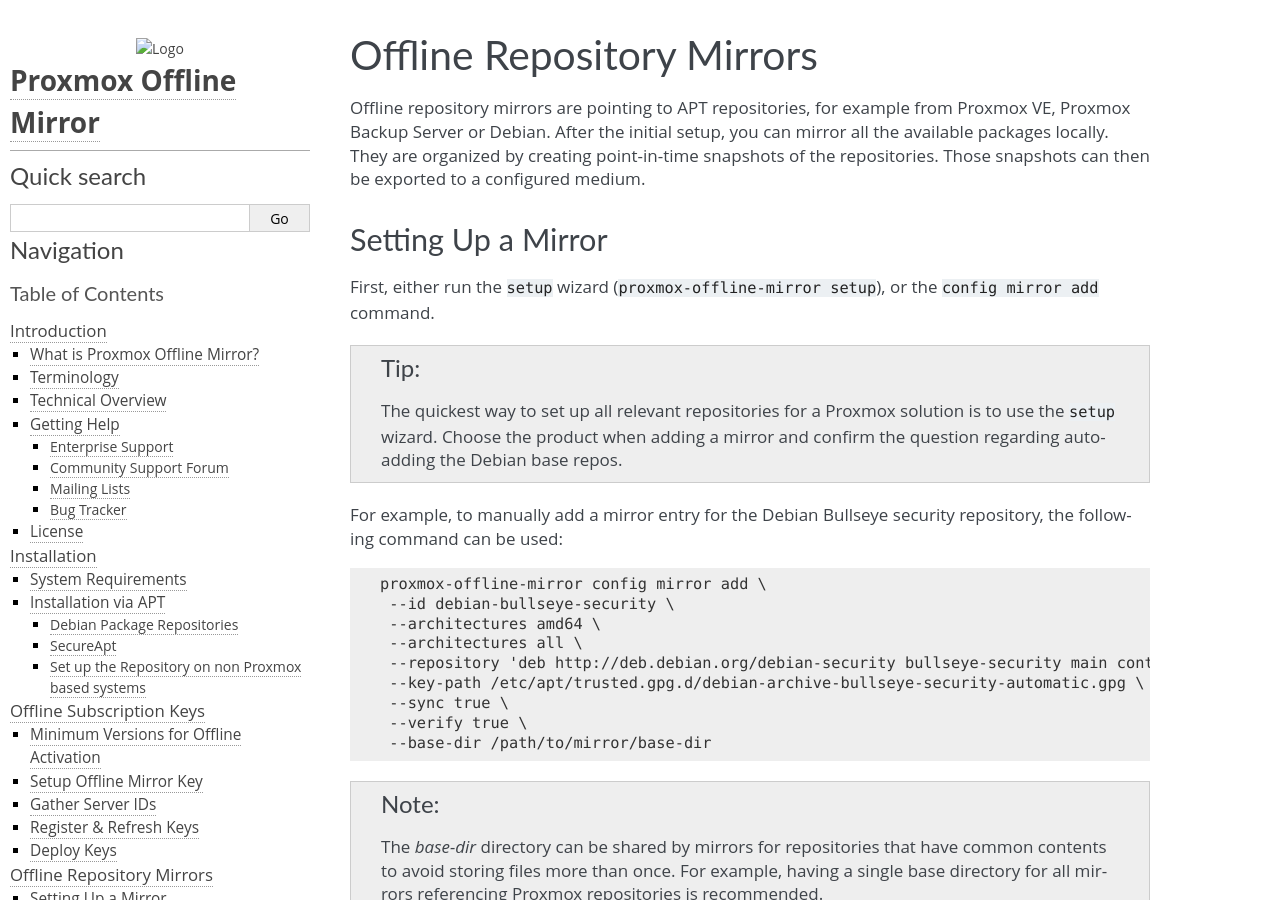
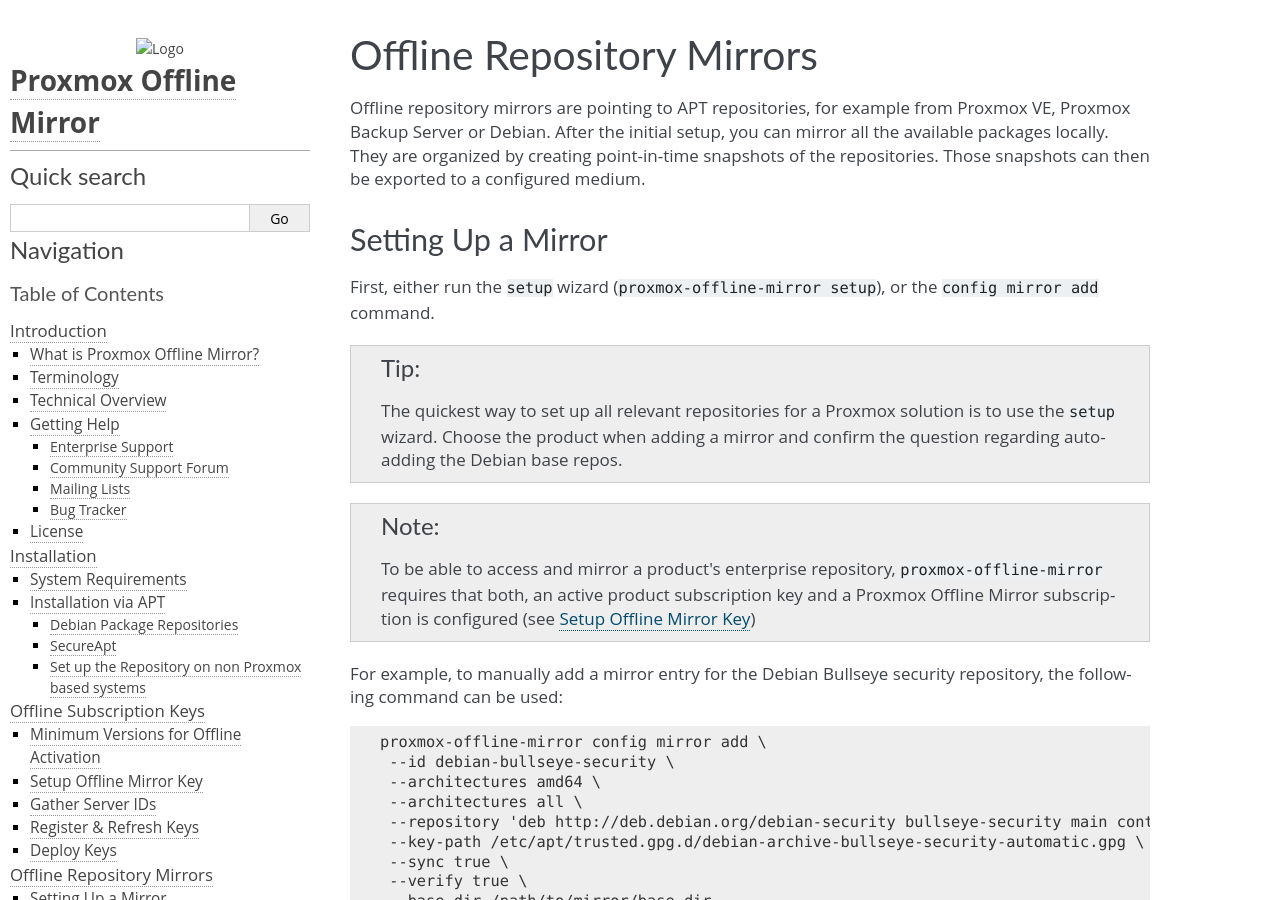
Before and after one commit to proxmox/proxmox-offline-mirror, a Sphinx documentation site: the page built from docs/offline-mirror.rst, in a window 1280 px wide and 900 px high. Built offline with Sphinx 7.4.7, drawn with Linux system fonts in a browser that asks for light colours.

Commit message:
fix #4614: add note about key requirements to mirror docs
and reference the key part of the documentation.

Signed-off-by: Fabian Grünbichler <f.gruenbichler@proxmox.com>

```diff
--- a/docs/offline-keys.rst
+++ b/docs/offline-keys.rst
@@ -24,6 +24,8 @@
 Proxmox Backup Server  proxmox-backup-server  2.2.6-1
 Proxmox Mail Gateway   pmg-api                7.1-7
 =====================  =====================  ======================================
+
+.. _setup_offline_key:
 
 Setup Offline Mirror Key
 ------------------------
--- a/docs/offline-mirror.rst
+++ b/docs/offline-mirror.rst
@@ -15,6 +15,11 @@
 .. tip:: The quickest way to set up all relevant repositories for a Proxmox solution is to use the
    ``setup`` wizard. Choose the product when adding a mirror and confirm the question regarding
    auto-adding the Debian base repos.
+
+.. note:: To be able to access and mirror a product's enterprise repository,
+   ``proxmox-offline-mirror`` requires that both, an active product subscription key and a Proxmox
+   Offline Mirror subscription is configured (see :ref:`setup_offline_key`)
+
 
 For example, to manually add a mirror entry for the Debian Bullseye security repository, the
 following command can be used:
```
